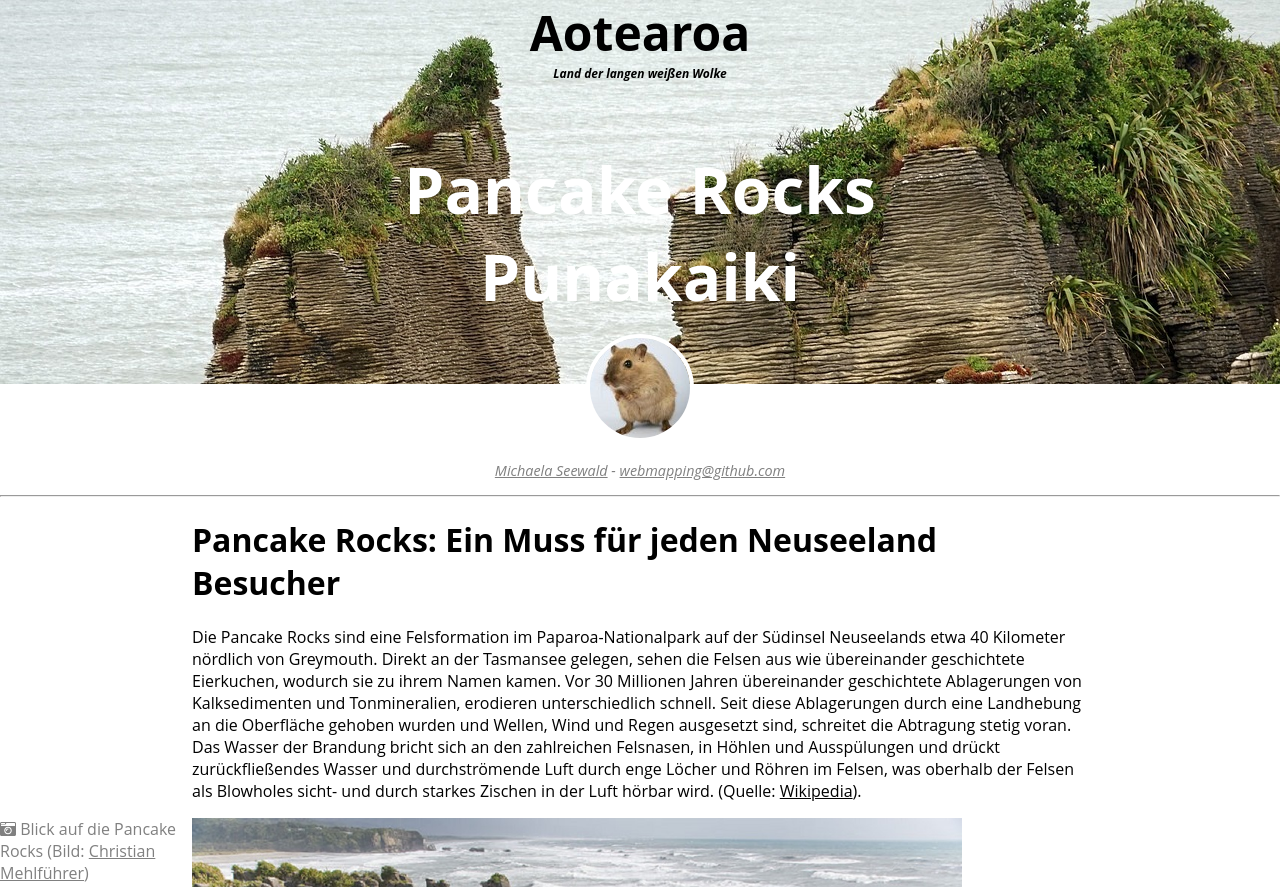
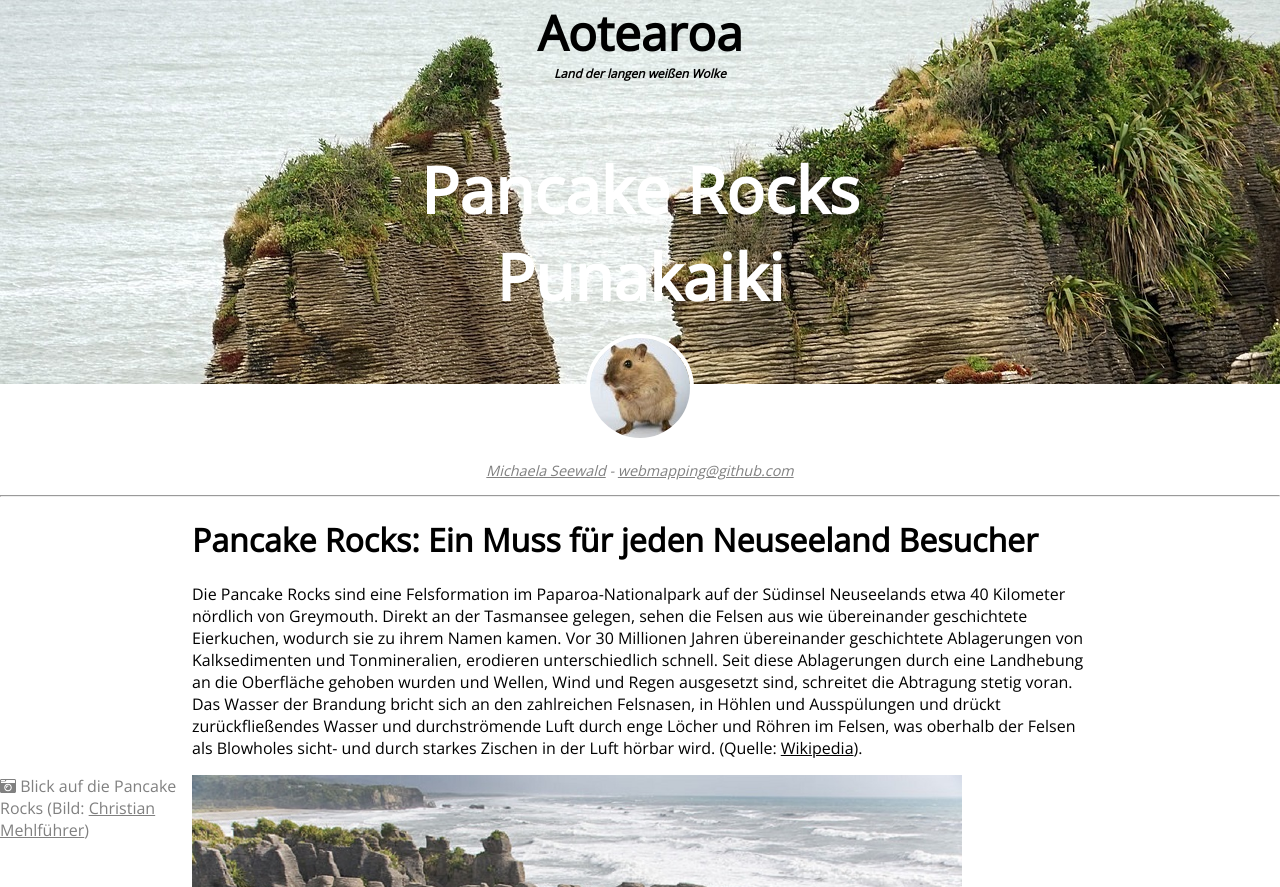
Before and after one commit to michi-seewald/s3, a plain HTML site: page index.html in a window 1280 px wide. Shown: the top 887 px of the page. Drawn offline with nearby package versions, Linux system fonts and the light colour scheme.

Commit message:
schrift angepasst

```diff
--- a/index.html
+++ b/index.html
@@ -5,12 +5,20 @@
     <meta name="viewport" content="width=device-width, initial-scale=1.0">
     <meta http-equiv="X-UA-Compatible" content="ie=edge">
     <title>Neuseelandreise - Pancake Rocks (Punakaiki)</title>
+
+    <!-- include Font Awesome icons (https://fontawesome.com/) -->
     <script defer src="https://use.fontawesome.com/releases/v5.0.8/js/solid.js" integrity="sha384-+Ga2s7YBbhOD6nie0DzrZpJes+b2K1xkpKxTFFcx59QmVPaSA8c7pycsNaFwUK6l" crossorigin="anonymous"></script>
     <script defer src="https://use.fontawesome.com/releases/v5.0.8/js/fontawesome.js" integrity="sha384-7ox8Q2yzO/uWircfojVuCQOZl+ZZBg2D2J5nkpLqzH1HY0C1dHlTKIbpRz/LG23c" crossorigin="anonymous"></script>
+
+    <!-- use Google Font "Open Sans" (https://fonts.google.com/specimen/Open+Sans) -->
+    <link href='//fonts.googleapis.com/css?family=Open+Sans' rel='stylesheet' type='text/css' />
+
     <!-- add Leaflet location map (http://leafletjs.com/) -->
     <link rel="stylesheet" href="https://unpkg.com/leaflet@1.3.1/dist/leaflet.css" />
     <script src="https://unpkg.com/leaflet@1.3.1/dist/leaflet.js"></script>
     <script src="location.js"></script>
+
+    <!-- set own styles -->
     <link rel="stylesheet" href="styles.css" />
 </head>
 
```
